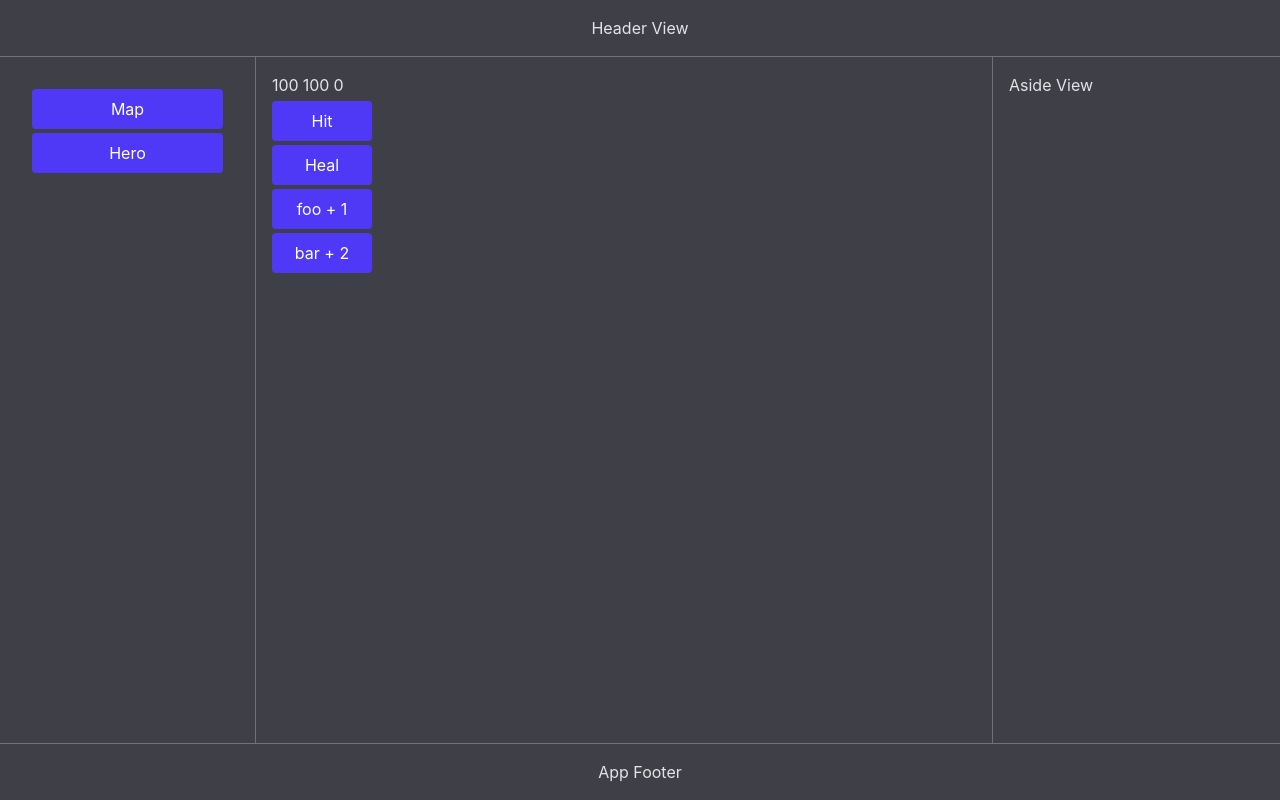
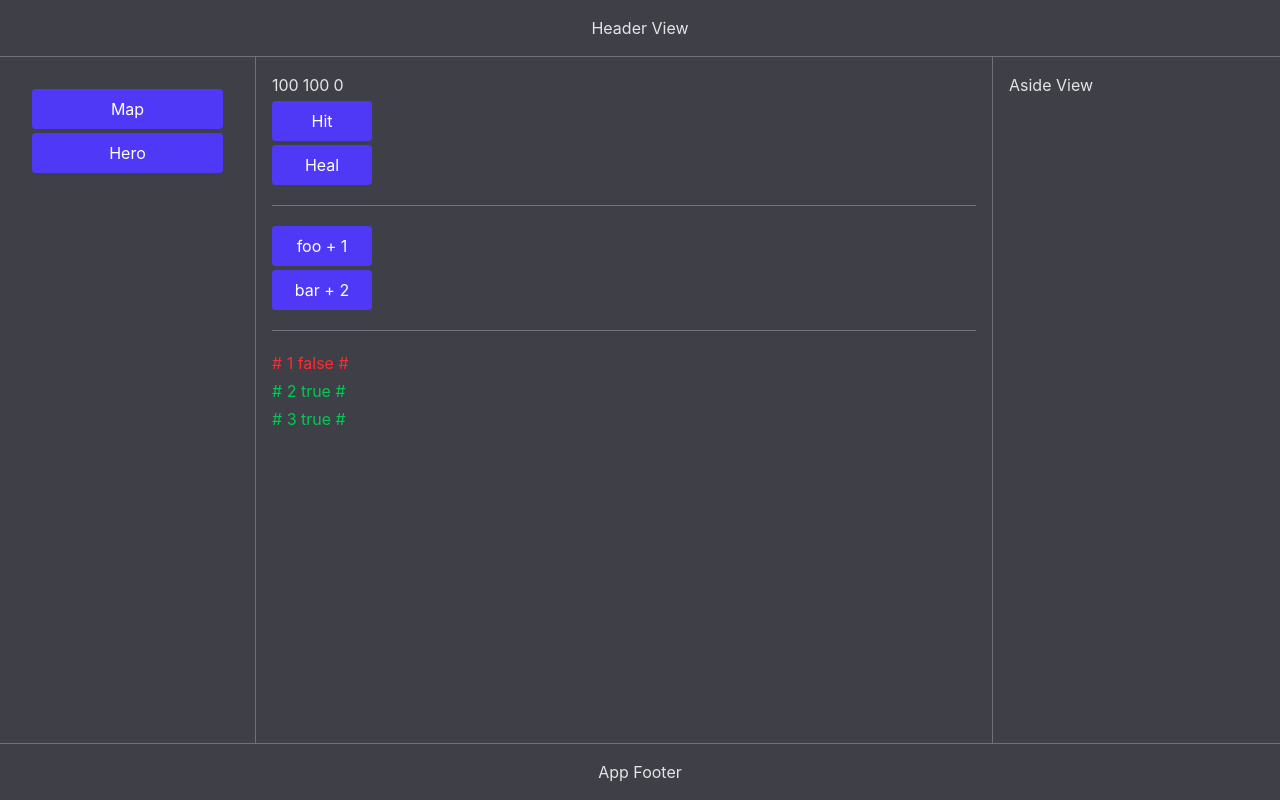
Before and after one commit to trudoholic/rogue-ts, a React (Vite) app: page / in a window 1280 px wide. Both pictures are taken after a click on the button "Hero". Built offline with nearby package versions, Linux system fonts and the light colour scheme.

Commit message:
useQuestStore

```diff
--- a/src/components/UnitView.tsx
+++ b/src/components/UnitView.tsx
@@ -1,8 +1,11 @@
 import {useEffect} from "react"
 import {useUnitsStore} from "../store/useUnitsStore"
 import {useGameStatStore} from "../store/useGameStatStore"
+import {useQuestStore} from "../store/useQuestStore"
 
 function UnitView() {
+  const quests = useQuestStore(s => s.quests)
+
   const gameStat = useGameStatStore(s => s.gameStat)
   const gameStatList = Object.entries(gameStat)
     .sort((a, b) => a[0].localeCompare(b[0]))
@@ -53,6 +56,7 @@ function UnitView() {
       }
       <button className={'btn-primary w-25'} onClick={() => hit(10)}>Hit</button>
       <button className={'btn-primary w-25'} onClick={() => heal(10)}>Heal</button>
+      <hr className="border-zinc-500 my-4" />
 
       {
         gameStatList.map(it => (
@@ -64,6 +68,15 @@ function UnitView() {
       }
       <button className={'btn-primary w-25'} onClick={doFoo}>foo + 1</button>
       <button className={'btn-primary w-25'} onClick={doBar}>bar + 2</button>
+      <hr className="border-zinc-500 my-4" />
+
+      {
+        quests.map(it => (
+          <div key={it.id} className="flex gap-1">
+            <p className={it.active? 'text-green-500': 'text-red-500'}>{`# ${it.id} ${it.active} #`}</p>
+          </div>
+        ))
+      }
     </div>
 
   )
--- /dev/null
+++ b/src/store/useQuestStore.ts
@@ -0,0 +1,32 @@
+import { create } from 'zustand'
+
+type TQuest = {
+  id: number
+  active: boolean
+}
+
+const questList: TQuest[] = [
+  {id: 1, active: false},
+  {id: 2, active: true},
+  {id: 3, active: true},
+]
+
+const initialState = {
+  quests: questList,
+}
+
+type QuestsState = typeof initialState
+
+interface QuestsActions {
+  updateQuest: (idx: number, payload: Partial<TQuest>) => void
+}
+
+export const useQuestStore = create<QuestsState & QuestsActions>(
+  (set) => ({
+    ...initialState,
+
+    updateQuest: (idx, payload) => set((state) => (
+      {quests: state.quests.map((quest, i) => (idx === i? {...quest, ...payload}: quest))}
+    )),
+  })
+)
--- a/src/store/useUnitsStore.ts
+++ b/src/store/useUnitsStore.ts
@@ -13,7 +13,6 @@ const heroUnit: TUnit = {
   hp: 100,
   xp: 0,
 }
-
 
 const unitList: TUnit[] = [heroUnit]
 
@@ -32,7 +31,7 @@ export const useUnitsStore = create<UnitsState & UnitsActions>(
     ...initialState,
 
     updateUnit: (idx, payload) => set((state) => (
-      {units: state.units.map((p, i) => (idx === i? {...p, ...payload}: p))}
+      {units: state.units.map((unit, i) => (idx === i? {...unit, ...payload}: unit))}
     )),
   })
 )
```
